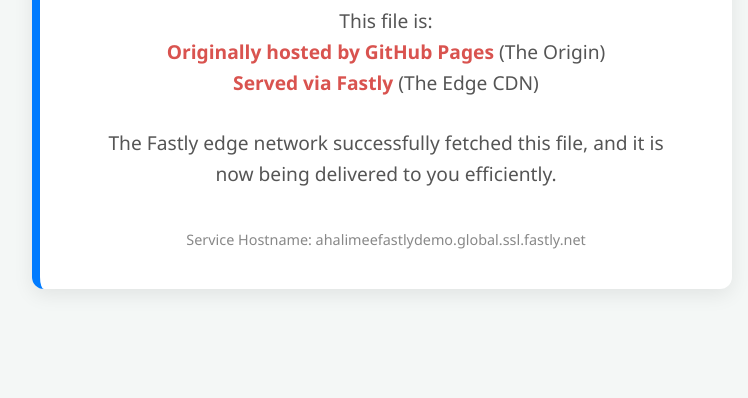
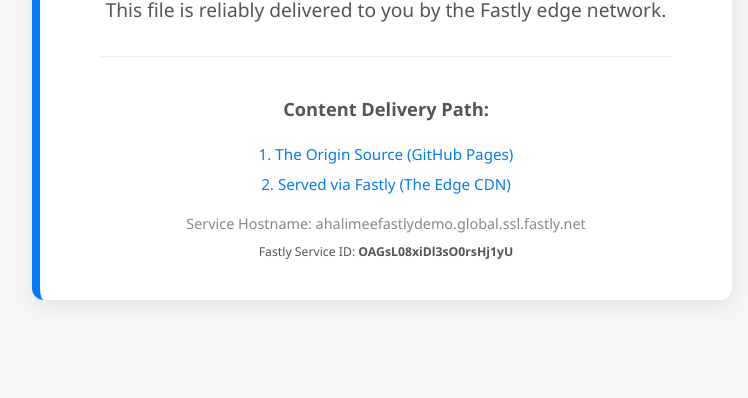
Before and after one commit to abhalimee/fastly-demo, a plain HTML site: page index.html in a window 1280 px wide. Shown: the part 402-800 px from the top of the page, without its empty margins (258-1006 px from the left). Drawn offline with Linux system fonts and the light colour scheme.

Commit message:
Update index.html

```diff
--- a/index.html
+++ b/index.html
@@ -37,21 +37,38 @@
             font-size: 1.2em;
             line-height: 1.6;
             color: #555;
-            margin-bottom: 30px;
+            margin-bottom: 20px;
         }
         .icon {
             font-size: 4em;
             color: #28a745; /* Success green */
             margin-bottom: 20px;
         }
-        .highlight {
-            font-weight: bold;
-            color: #d9534f; /* Error/Notice red for contrast */
+        .link-section {
+            margin-top: 30px;
+            padding-top: 20px;
+            border-top: 1px solid #eee;
+            font-size: 0.95em;
+        }
+        .link-section a {
+            display: block;
+            margin-bottom: 10px;
+            color: #007bff;
+            text-decoration: none;
+            font-weight: 500;
+        }
+        .link-section a:hover {
+            text-decoration: underline;
         }
         footer {
-            margin-top: 40px;
+            margin-top: 20px;
             font-size: 0.9em;
             color: #888;
+        }
+        .service-id {
+            margin-top: 10px;
+            font-size: 0.85em;
+            color: #555;
         }
     </style>
 </head>
@@ -59,13 +76,17 @@
     <div class="container">
         <div class="icon">🚀</div>
         <h1>Content Delivered by Fastly!</h1>
-        <p>This file is:<br>
-        <span class="highlight">Originally hosted by GitHub Pages</span> (The Origin)<br>
-        <span class="highlight">Served via Fastly</span> (The Edge CDN)
-        </p>
-        <p>The Fastly edge network successfully fetched this file, and it is now being delivered to you efficiently.</p>
+        <p>This file is reliably delivered to you by the Fastly edge network.</p>
+        <div class="link-section">
+            <p><strong>Content Delivery Path:</strong></p>
+            <a href="https://abhalimee.github.io/fastly-demo/" target="_blank">1. The Origin Source (GitHub Pages)</a>
+            <a href="https://ahalimeefastlydemo.global.ssl.fastly.net/" target="_blank">2. Served via Fastly (The Edge CDN)</a>
+        </div>
         <footer>
             Service Hostname: ahalimeefastlydemo.global.ssl.fastly.net
+            <div class="service-id">
+                Fastly Service ID: <strong>OAGsL08xiDl3sO0rsHj1yU</strong>
+            </div>
         </footer>
     </div>
 </body>
```
